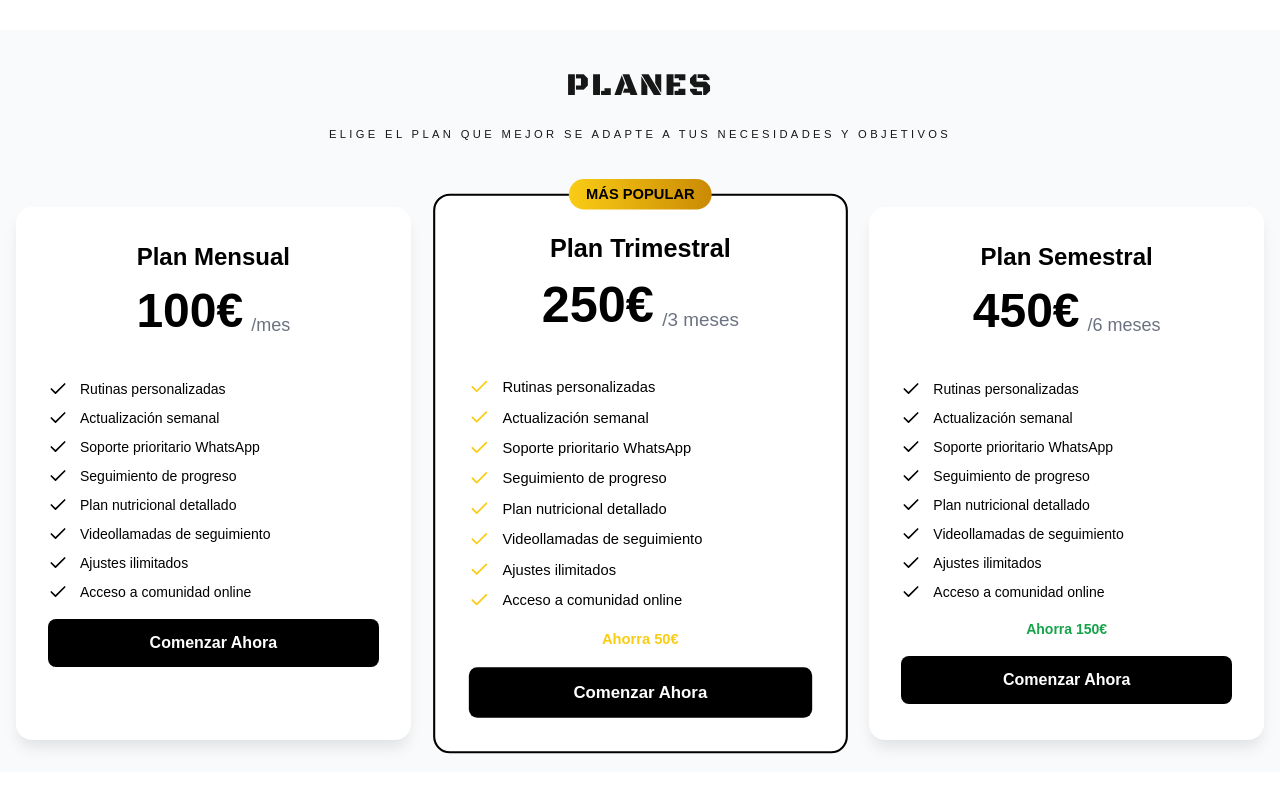
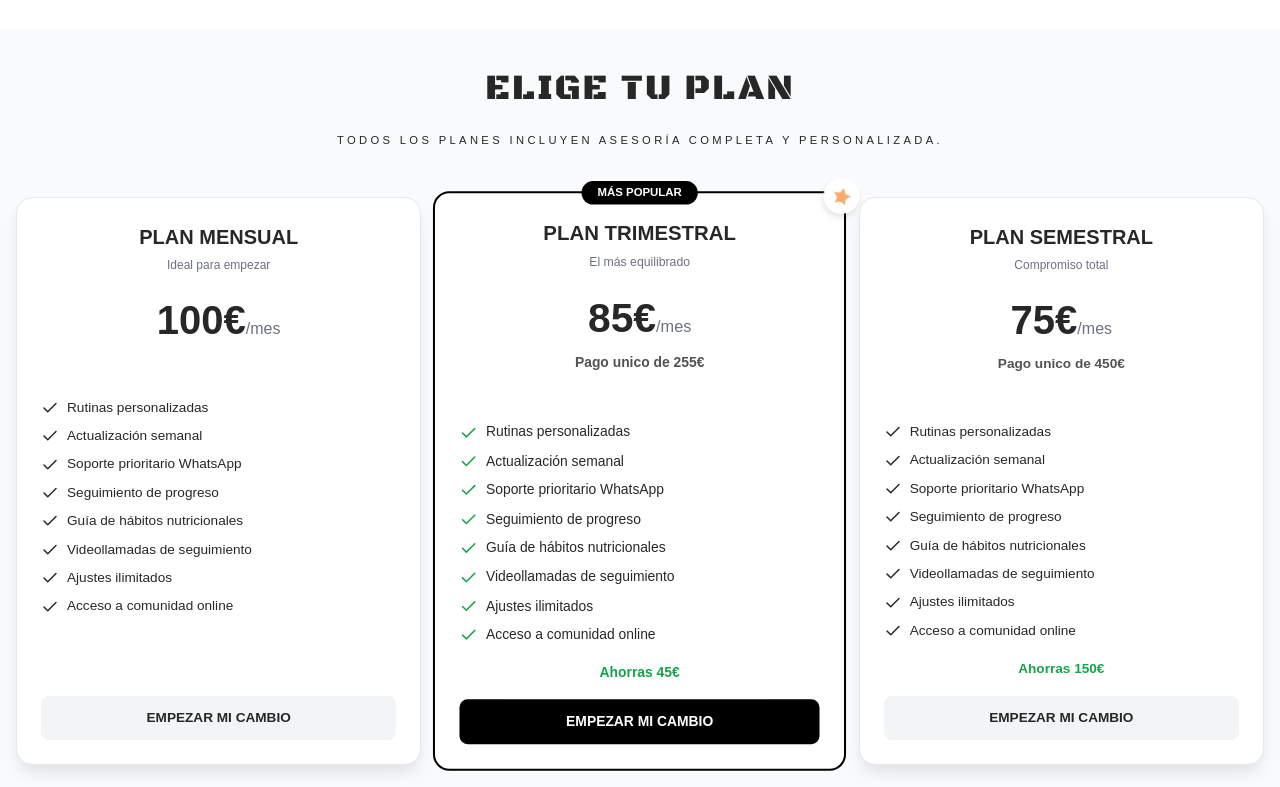
Before and after one commit to larajosed/lara-premium-fitness-site, a Next.js app: page / in a window 1280 px wide. Shown: the part 1473-2260 px from the top of the page. Built offline with nearby package versions, Linux system fonts and the light colour scheme.

Commit message:
design improvements

```diff
--- a/app/components/About.tsx
+++ b/app/components/About.tsx
@@ -23,7 +23,7 @@ export function About() {
         <div className={styles.mainGrid}>
           <div className={styles.imageWrapper}>
             <img
-              src="./images/jdlm1.png"
+              src="./images/jdlm.png"
               alt="Lara - Entrenador Personal"
               className={styles.mainImage}
             />
--- a/app/components/Plans.tsx
+++ b/app/components/Plans.tsx
@@ -1,6 +1,6 @@
 "use client";
 import { useState, useEffect } from "react";
-import { Check } from "lucide-react";
+import { Check, Star } from "lucide-react";
 import styles from "../css/Plans.module.css";
 
 export function Plans() {
@@ -10,29 +10,44 @@ export function Plans() {
     setIsMounted(true);
   }, []);
 
+
+  const commonFeatures = [
+    "Rutinas personalizadas",
+    "Actualización semanal",
+    "Soporte prioritario WhatsApp",
+    "Seguimiento de progreso",
+    "Guía de hábitos nutricionales",
+    "Videollamadas de seguimiento",
+    "Ajustes ilimitados",
+    "Acceso a comunidad online"
+  ];
+
   const plans = [
     {
       name: "Plan Mensual",
       price: "100",
+      monthlyEquivalent: "100",
       period: "mes",
-      features: ["Rutinas personalizadas", "Actualización semanal", "Soporte prioritario WhatsApp", "Seguimiento de progreso", "Plan nutricional detallado", "Videollamadas de seguimiento", "Ajustes ilimitados", "Acceso a comunidad online"],
+      description: "Ideal para empezar",
       highlighted: false
     },
     {
       name: "Plan Trimestral",
-      price: "250",
+      price: "255",
+      monthlyEquivalent: "85",
       period: "3 meses",
-      features: ["Rutinas personalizadas", "Actualización semanal", "Soporte prioritario WhatsApp", "Seguimiento de progreso", "Plan nutricional detallado", "Videollamadas de seguimiento", "Ajustes ilimitados", "Acceso a comunidad online"],
+      description: "El más equilibrado",
       highlighted: true,
-      savings: "Ahorra 50€"
+      savings: "Ahorras 45€"
     },
     {
       name: "Plan Semestral",
       price: "450",
+      monthlyEquivalent: "75",
       period: "6 meses",
-      features: ["Rutinas personalizadas", "Actualización semanal", "Soporte prioritario WhatsApp", "Seguimiento de progreso", "Plan nutricional detallado", "Videollamadas de seguimiento", "Ajustes ilimitados", "Acceso a comunidad online"],
+      description: "Compromiso total",
       highlighted: false,
-      savings: "Ahorra 150€"
+      savings: "Ahorras 150€"
     }
   ];
 
@@ -40,9 +55,9 @@ export function Plans() {
     <section id="planes" className={styles.plansSection}>
       <div className={styles.container}>
         <div className={styles.header}>
-          <h2 className={styles.title}>Planes</h2>
+          <h2 className={styles.title}>Elige tu plan</h2>
           <p className={styles.subtitle}>
-            Elige el plan que mejor se adapte a tus necesidades y objetivos
+            Todos los planes incluyen asesoría completa y personalizada.
           </p>
         </div>
 
@@ -53,25 +68,40 @@ export function Plans() {
               className={`${styles.card} ${plan.highlighted ? styles.cardHighlighted : styles.cardNormal}`}
             >
             {plan.highlighted && (
+  <>
     <div className={styles.badge}>MÁS POPULAR</div>
+    {isMounted && (
+      <div className={styles.starWrapper}>
+        <Star size={24} fill="#f8ab6b" stroke="#ffffffff" />
+      </div>
+    )}
+  </>
 )}
 
               <div className={styles.planHeader}>
                 <h3 className={styles.planName}>{plan.name}</h3>
+                <p className={styles.planDescription}>{plan.description}</p>
+
                 <div className={styles.priceWrapper}>
-                  <span className={styles.price}>{plan.price}€</span>
-                  <span className={`${styles.period} ${plan.highlighted ? styles.periodHighlighted : styles.periodNormal}`}>
-                    /{plan.period}
+                  <div className={styles.mainPrice}>
+                    <span className={styles.price}>{plan.monthlyEquivalent}€</span>
+                    <span className={styles.monthLabel}>/mes</span>
+                  </div>
+                  {plan.period !== "mes" && (
+                    <span className={styles.totalPayment}>
+                      Pago unico de {plan.price}€
                     </span>
+                  )}
                 </div>
               </div>
 
+              {/* Lista de características (ahora vienen de la constante común) */}
               <ul className={styles.featureList}>
-                {plan.features.map((feature, idx) => (
+                {commonFeatures.map((feature, idx) => (
                   <li key={idx} className={styles.featureItem}>
                     {isMounted && (
                       <Check
-                        size={20}
+                        size={18}
                         className={plan.highlighted ? styles.checkIconHighlighted : styles.checkIconNormal}
                       />
                     )}
@@ -81,16 +111,14 @@ export function Plans() {
               </ul>
 
               {plan.savings && (
-                <div className={`${styles.savings} ${plan.highlighted ? styles.savingsHighlighted : styles.savingsNormal}`}>
+                <div className={styles.savingsTag}>
                   {plan.savings}
                 </div>
               )}
 
-
-
-               <a href="https://wa.me/34693537526" target="_blank" className={styles.waButton}>
+              <a href="https://wa.me/34693537526" target="_blank" className={styles.waLink}>
                 <button className={`${styles.ctaButton} ${plan.highlighted ? styles.btnHighlighted : styles.btnNormal}`}>
-                Comenzar Ahora
+                  Empezar mi cambio
                 </button>
               </a>
             </div>
--- a/app/css/Contact.module.css
+++ b/app/css/Contact.module.css
@@ -20,15 +20,17 @@ padding: 1rem 0rem 3rem 0rem;
   letter-spacing: 2px;
   text-transform: uppercase;
   margin-bottom: 0.5rem;
+  color: var(--text-primary);
 }
 
 
 
 .subtitle {
   text-transform: uppercase;
-  letter-spacing: 0.3em; /* Esto grita lujo */
+  letter-spacing: 0.3em;
   font-size: 0.7rem;
   font-weight: 300;
+  color: var(--text-primary);
 }
 
 .socialHeader {
@@ -99,7 +101,7 @@ padding: 1rem 0rem 3rem 0rem;
 .handle {
   font-size: 0.95rem;
   font-weight: 600;
-  color: #000000;
+    color: var(--text-primary);
   margin: 0;
 }
 
--- a/app/css/Footer.module.css
+++ b/app/css/Footer.module.css
@@ -1,5 +1,5 @@
 .footer {
-      color: #fff;
+    color: #fff;
     background-color: #000;
     border-top: 1px solid #ffffff1a;
     padding: 0.4rem;
@@ -18,6 +18,7 @@
   letter-spacing: 0.2em;
   margin: 0;
   line-height: 1;
+
 }
 
 .subtitle {
--- a/app/css/Plans.module.css
+++ b/app/css/Plans.module.css
@@ -10,157 +10,227 @@
 
 .header {
   text-align: center;
-  margin-bottom: 4rem;
+  margin-bottom: 3rem;
 }
 
 .title {
   margin-bottom: 1rem;
-  font-family: var(--font-black-ops), system-ui; /* Usamos la fuente de Lara */
+  font-family: var(--font-black-ops), system-ui;
   font-size: 2.25rem;
   font-weight: 400;
   letter-spacing: 2px;
   text-transform: uppercase;
-  margin-bottom: 1rem;
+  color: var(--text-primary);
 }
 
 .subtitle {
   text-transform: uppercase;
-  letter-spacing: 0.3em; /* Esto grita lujo */
+  letter-spacing: 0.3em;
   font-size: 0.7rem;
   font-weight: 300;
+  color: var(--text-primary);
 }
 
 .grid {
   display: grid;
-  gap: 2rem;
+  gap: 1.5rem;
   grid-template-columns: 1fr;
 }
-
 
 .card {
   position: relative;
   border-radius: 1rem;
-  padding: 2rem;
+  padding: 1.5rem;
   transition: all 0.3s ease;
   display: flex;
   flex-direction: column;
+  height: 100%;
 }
 
 .cardNormal {
   background-color: white;
-  color: black;
+  color: var(--text-primary);
   box-shadow: 0 10px 15px -3px rgba(0, 0, 0, 0.1);
+  border: 1px solid #e5e7eb;
 }
 
 .cardHighlighted {
   background-color: white;
-  color: black;
+  color: var(--text-primary);
   border: 2px solid black;
-  transform: scale(1.05);
+  transform: scale(1.02);
   z-index: 10;
 }
 
 .badge {
   position: absolute;
-  top: -1rem;
+  top: -0.75rem;
   left: 50%;
   transform: translateX(-50%);
-  background: linear-gradient(to right, #facc15, #ca8a04);
-  color: black;
-  padding: 0.25rem 1rem;
+  background: black;
+  color: white;
+  padding: 0.2rem 1rem;
   border-radius: 9999px;
-  font-size: 0.875rem;
+  font-size: 0.7rem;
   font-weight: 700;
   white-space: nowrap;
 }
 
 .planHeader {
   text-align: center;
-  margin-bottom: 2rem;
+  margin-bottom: 1rem;
 }
 
 .planName {
-  font-size: 1.5rem;
-  font-weight: 700;
+  font-size: 1.25rem;
+  font-weight: 800;
+  text-transform: uppercase;
+}
+
+.planDescription {
+  font-size: 0.75rem;
+  color: #6b7280;
+  margin-top: 0.25rem;
 }
 
 .priceWrapper {
   display: flex;
-  align-items: flex-end;
-  justify-content: center;
-  gap: 0.5rem;
+  flex-direction: column;
+  align-items: center;
+  margin: 1rem 0;
+}
+
+.mainPrice {
+  display: flex;
+  align-items: baseline;
 }
 
 .price {
-  font-size: 3rem;
-  font-weight: 700;
+  font-size: 2.5rem;
+  font-weight: 800;
 }
 
-.period {
-  font-size: 1.125rem;
-  margin-bottom: 0.5rem;
+.monthLabel {
+  font-size: 1rem;
+  color: #6b7280;
 }
 
-.periodNormal { color: #6b7280; }
-.periodHighlighted { color: #6b7280; }
+.totalPayment {
+ font-size: 0.85em;
+  color: var(--text-primary);
+  font-weight: 600;
+  margin-top: 0.25rem;
+  opacity: 0.8;
+}
 
 .featureList {
   list-style: none;
   padding: 0;
-  margin: 0 0 1rem 0;
+  margin: 1rem 0;
   display: flex;
   flex-direction: column;
   gap: 0.5rem;
+  flex-grow: 1;
 }
 
 .featureItem {
   display: flex;
-  align-items: flex-start;
-  gap: 0.75rem;
-  font-size: 0.875rem;
+  align-items: center;
+  gap: 0.5rem;
+  font-size: 0.85rem;
 }
 
-.checkIconNormal { color: black; }
-.checkIconHighlighted { color: #facc15; }
+.checkIconNormal {
+   color: var(--text-primary);
+}
 
-.savings {
+.checkIconHighlighted {
+  color: #16a34a;
+}
+
+
+.savingsTag {
   text-align: center;
   margin-bottom: 1rem;
-  font-size: 0.875rem;
-  font-weight: 600;
+  font-size: 0.85rem;
+  font-weight: 700;
+  color: #16a34a;
 }
 
-.savingsNormal { color: #16a34a; }
-.savingsHighlighted { color: #facc15; }
-
+.waLink {
+  text-decoration: none;
+}
 
 .ctaButton {
   width: 100%;
   padding: 0.75rem;
   border-radius: 0.5rem;
-  font-weight: 600;
+  font-weight: 700;
+  text-transform: uppercase;
   border: none;
   cursor: pointer;
-  transition: background-color 0.3s ease;
+  transition: all 0.3s ease;
+  font-size: 0.85rem;
 }
 
 .btnNormal {
+  background-color: #f3f4f6;
+    color: var(--text-primary);
+}
+
+.btnNormal:hover {
+  background-color: #e5e7eb;
+  transform: translateY(-2px);
+}
+
+.btnHighlighted {
   background-color: black;
   color: white;
 }
 
-.btnNormal:hover { background-color: #1f2937; }
-
-.btnHighlighted {
-   background-color: black;
-  color: white;
+.btnHighlighted:hover {
+  background-color: #333;
+  transform: translateY(-2px);
+  box-shadow: 0 4px 12px rgba(0, 0, 0, 0.15);
 }
 
-.btnHighlighted:hover { background-color: #e5e7eb; }
+
+.starWrapper {
+  position: absolute;
+  top: -15px;
+  right: -15px;
+  background: white;
+  width: 35px;
+  height: 35px;
+  display: flex;
+  align-items: center;
+  justify-content: center;
+  border-radius: 50%;
+  box-shadow: 0 4px 6px rgba(0, 0, 0, 0.1);
+  z-index: 20;
+  transform: rotate(15deg);
+}
+
+.starWrapper {
+  animation: pop 3s ease-in-out infinite;
+}
+
+@keyframes pop {
+  0%, 100% { transform: rotate(15deg) scale(1); }
+  50% { transform: rotate(15deg) scale(1.1); }
+}
+
 
 @media (min-width: 768px) {
   .grid {
     grid-template-columns: repeat(3, 1fr);
+    gap: 1rem;
   }
-  .title { font-size: 2rem; }
 }
+
+@media (max-width: 767px) {
+  .cardHighlighted {
+    transform: scale(1);
+    margin: 1.5rem 0;
+  }
+}
--- a/app/globals.css
+++ b/app/globals.css
@@ -3,6 +3,7 @@
 :root {
   --background: #ffffff;
   --foreground: #171717;
+  --text-primary: #0f0f0fe5;
 }
 
 @theme inline {
```
Also changed, not shown: app/css/About.module.css (+14 -6 lines), app/css/Services.module.css (+5 -3 lines). Lines whose indentation alone changed are shown as unchanged.
